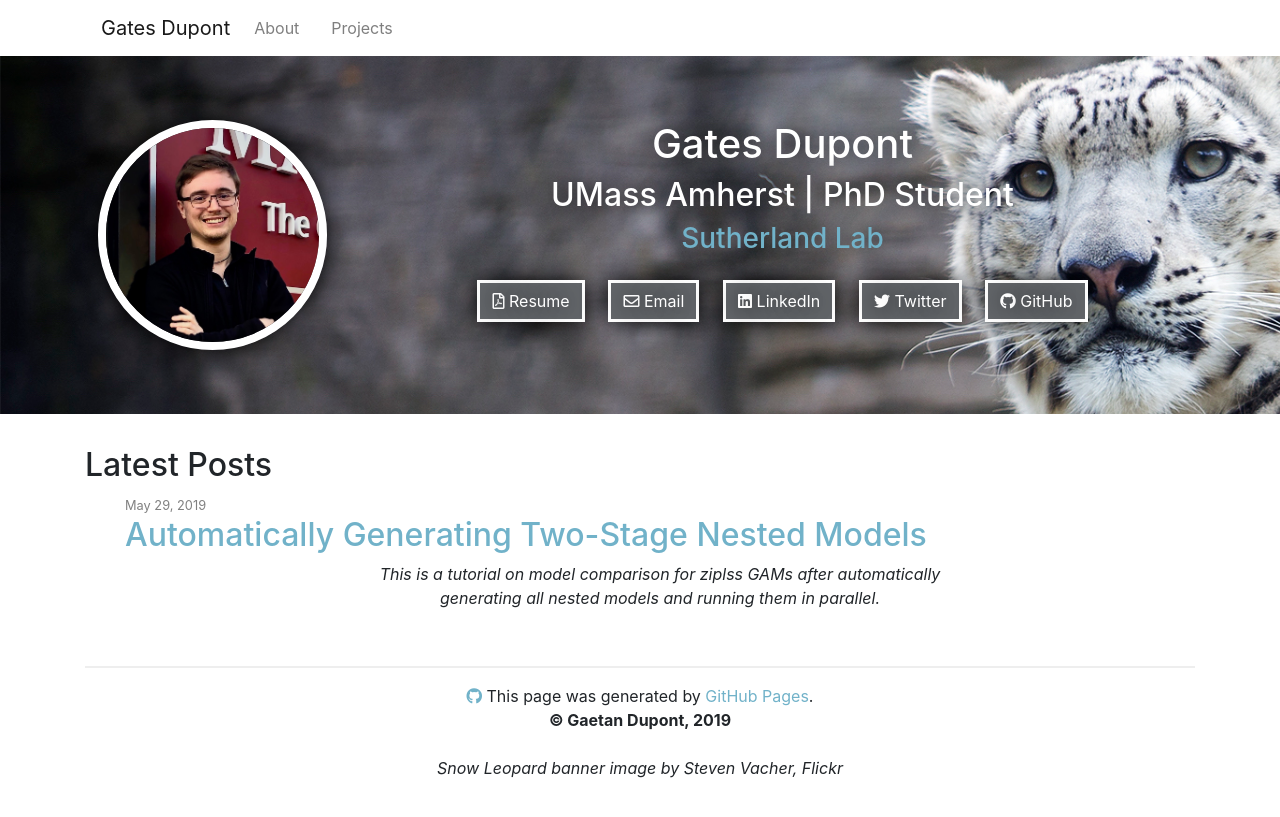
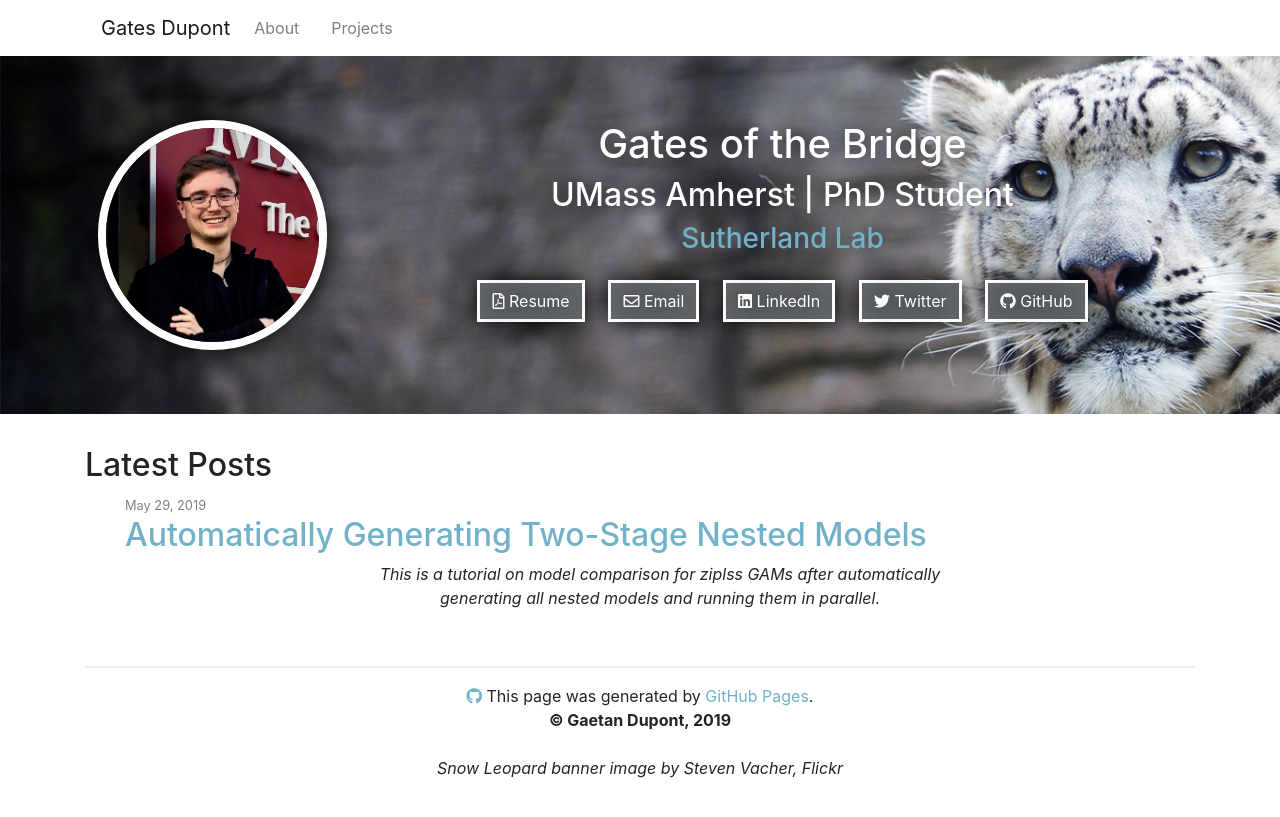
Before and after one commit to chrisyeh96/chrisyeh96.github.io, a Jekyll site: the page built from index.md, in a window 1280 px wide. Shown: the top 817 px of the page. Built offline with Jekyll 4.4.1, drawn with Linux system fonts in a browser that asks for light colours; nearby versions of some CDN libraries.

Commit message:
Update header.html

```diff
--- a/_includes/header.html
+++ b/_includes/header.html
@@ -9,9 +9,9 @@
         <img id="profile-pic" src="{{ site.baseurl }}/images/umass-sign-sq-close.jpg">
       </div>
       <div class="col-12 col-md-8 col-lg-9">
-        <h1>Gates Dupont</h1>
+        <h1>Gates of the Bridge</h1>
         <h2>UMass Amherst | PhD Student</h2>
-        <h3><a href="https://www.sutherlandecology.com/" style="color:#71b2c9">Sutherland Lab</a></h3>
+        <h3><a href="https://www.sutherlandecology.com/">Sutherland Lab</a></h3>
 
         <!-- Contact -->
         <ul class="contact list-inline banner-social-buttons">
```
